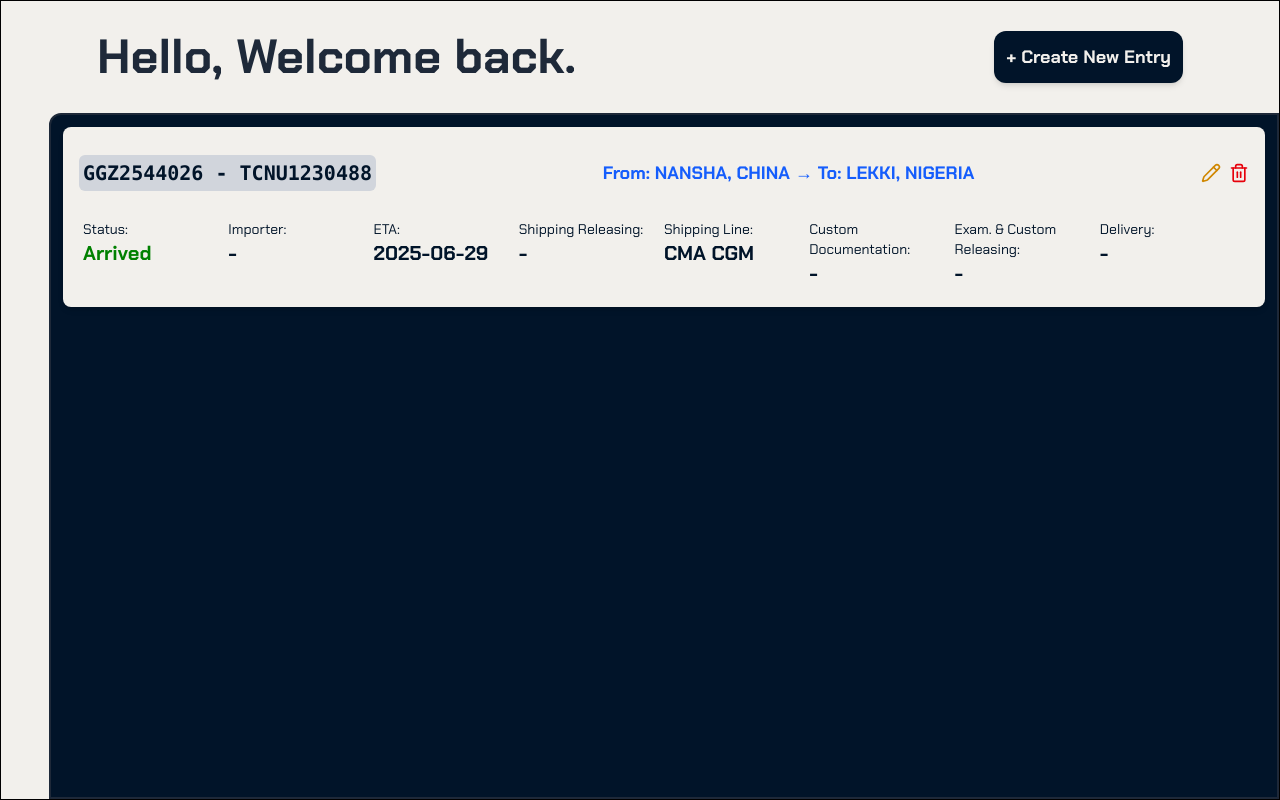
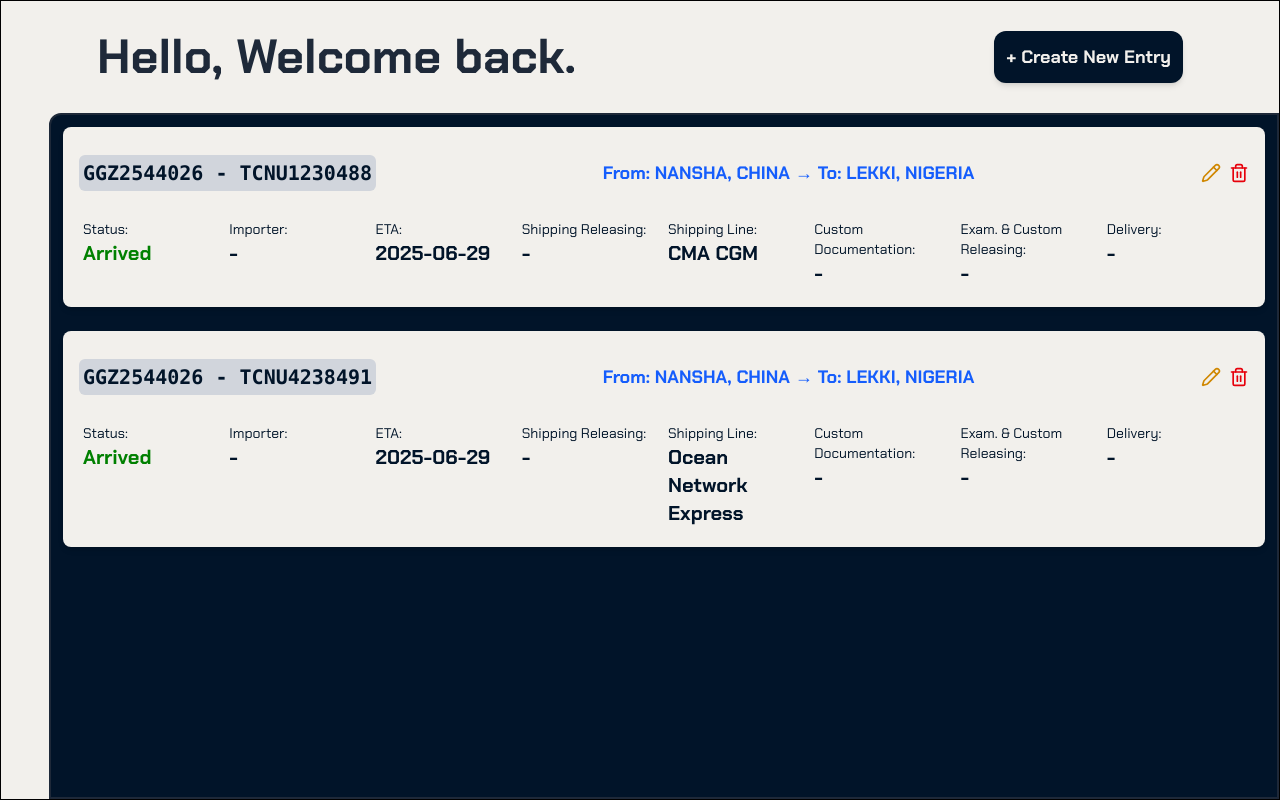
Before and after one commit to Anthvirus/admin-app, a React (Vite) app: page /admin in a window 1280 px wide. Built offline with nearby package versions, Linux system fonts and the light colour scheme.

Commit message:
error handling

```diff
--- a/src/App.jsx
+++ b/src/App.jsx
@@ -1,6 +1,5 @@
 import { BrowserRouter as Router, Routes, Route } from "react-router-dom";
 
-// Import pages
 import HomePage from './pages/home';
 import OverviewPage from "./pages/overview";
 import LoginPage from "./pages/loginPage";
--- a/src/components/shipmentComponent.jsx
+++ /dev/null
@@ -1,23 +0,0 @@
-import TrackingCard from "./trackingComponent";
-
-export default function ShipmentComponent() {
-  return (
-      <div className="rounded-lg max-w-full">
-        <TrackingCard
-          data={{
-            billLoadingNumber: "BL12345678",
-            containerNo: "CNU1234567",
-            importer: "Green Logistics Ltd.",
-            shippingLine: "Maersk",
-            status: "In Transit",
-            eta: "2025-06-20",
-            shippingReleasing: "Done",
-            customDocumentation: "Submitted",
-            examination: "Pending",
-            customReleasing: "Not Started",
-            delivery: "Not Scheduled",
-          }}
-        />
-      </div>
-  );
-}
--- a/src/components/trackingComponent.jsx
+++ b/src/components/trackingComponent.jsx
@@ -14,8 +14,8 @@ export default function ShipmentList() {
       Status: "Arrived",
       StatusId: 40,
       BLReferenceNo: "GGZ2544026",
-      ShippingLine: "CMA CGM",
-      ContainerNumber: "TCNU1230488",
+      ShippingLine: ["CMA CGM","Ocean Network Express"],
+      ContainerNumber: ["TCNU1230488", "TCNU4238491"],
       ContainerTEU: "40",
       ContainerType: "HC",
       FromCountry: "CHINA",
@@ -76,15 +76,24 @@ export default function ShipmentList() {
     closeModals();
   };
 
-  function renderContainerCards () {
-    return shipments.map((shipment) => (
+function renderContainerCards() {
+  return shipments.flatMap((shipment) => {
+    const containers = Array.isArray(shipment.ContainerNumber)
+      ? shipment.ContainerNumber
+      : [shipment.ContainerNumber];
+
+    const shippingLines = Array.isArray(shipment.ShippingLine)
+      ? shipment.ShippingLine
+      : [shipment.ShippingLine];
+
+    return containers.map((container, i) => (
       <div
-        key={shipment.BLReferenceNo}
+        key={`${shipment.BLReferenceNo}-${container}`}
         className="bg-[var(--Secondary)] text-[var(--Accent)] shadow-md rounded-lg p-4 m-3"
       >
         <div className="flex justify-between items-center">
           <h2 className="text-xl font-bold p-1 bg-gray-300 rounded-md font-mono">
-            {shipment.BLReferenceNo} - {shipment.ContainerNumber}
+            {shipment.BLReferenceNo} - {container}
           </h2>
           <p className="text-lg text-blue-600 font-bold m-4">
             <strong>From:</strong> {shipment.Pol}, {shipment.FromCountry} →{" "}
@@ -105,19 +114,32 @@ export default function ShipmentList() {
             </button>
           </div>
         </div>
-        <div className="flex mt-3 justify-between p-1">
-          <InfoRow label="Status" value={shipment.Status} style={shipment.Status == "Sailing" ? {color : "orange"} : {color : "Green"}} />
+        <div className="flex mt-3 justify-between p-1 gap-2">
+          <InfoRow
+            label="Status"
+            value={shipment.Status}
+            style={
+              shipment.Status === "Sailing"
+                ? { color: "orange" }
+                : { color: "green" }
+            }
+          />
           <InfoRow label="Importer" value="-" />
           <InfoRow label="ETA" value={shipment.FirstETA} />
           <InfoRow label="Shipping Releasing" value="-" />
-          <InfoRow label="Shipping Line" value={shipment.ShippingLine} />
+          <InfoRow
+            label="Shipping Line"
+            value={shippingLines[i] || shippingLines[0]}
+          />
           <InfoRow label="Custom Documentation" value="-" />
           <InfoRow label="Exam. & Custom Releasing" value="-" />
           <InfoRow label="Delivery" value="-" />
         </div>
       </div>
     ));
-  };
+  });
+}
+
 
   return (
     <>
--- a/src/index.css
+++ b/src/index.css
@@ -18,3 +18,12 @@
 .app{
         font-family: "Chakra Petch", sans-serif;
 }
+
+@keyframes spin {
+  to {
+    transform: rotate(360deg);
+  }
+}
+.animate-spin {
+  animation: spin 1s linear infinite;
+}
--- a/src/pages/adminPage.jsx
+++ b/src/pages/adminPage.jsx
@@ -1,15 +1,21 @@
 import { useState } from "react";
-import ShipmentList from "../components/shipmentComponent";
+import ShipmentList from "../components/trackingComponent";
 
 export default function AdminPage() {
+  const [isLoading, setIsLoading] = useState(false);
   const [isNewEntryOpen, setNewEntry] = useState(false);
   const [formData, setFormData] = useState({
     billLoadingNumber: "",
   });
 
+  const [fetchedShipment, setFetchedShipment] = useState(null);
+  const [showPreview, setShowPreview] = useState(false);
+  const [error, setError] = useState("");
+
   const closeModals = () => {
     setNewEntry(false);
     setFormData({ billLoadingNumber: "" });
+    setError("");
   };
 
   const openNewEntry = () => {
@@ -23,14 +29,50 @@ export default function AdminPage() {
     });
   };
 
-  const handleCreate = () => {
-    if (!formData.billLoadingNumber.trim()) {
-      alert("Please enter a Bill Loading Number");
+  const handleCreate = async () => {
+    if (!formData.billLoadingNumber) {
+      setError("Please enter a Bill of Lading number.");
       return;
     }
 
-    console.log("New Entry:", formData);
+    setIsLoading(true);
+    setError("");
+    try {
+      const response = await fetch(
+        "https://www.shipsgo.com/api/v1.2/ContainerService/GetContainerInfo/?authCode=4c67a579b9330e566dc9aad595cc8a6a",
+        {
+          method: "POST",
+          headers: {
+            "Content-Type": "application/json",
+          },
+          body: JSON.stringify({ billLoadingNumber: formData.billLoadingNumber }),
+        }
+      );
 
+      const data = await response.json();
+
+      if (!data || !data.ContainerList || data.ContainerList.length === 0) {
+        setError("No container data found for this B/L number.");
+        return;
+      }
+
+      setFetchedShipment(data);
+      setShowPreview(true);
+    } catch (err) {
+      console.error("API error:", err);
+      setError("Something went wrong. Please try again.");
+    } finally {
+      setIsLoading(false);
+    }
+  };
+
+  const handleSubmitToDatabase = () => {
+    // Add your logic here to POST fetchedShipment to your database
+    console.log("Submitting to database:", fetchedShipment);
+
+    // Reset everything
+    setShowPreview(false);
+    setFetchedShipment(null);
     closeModals();
   };
 
@@ -54,8 +96,11 @@ export default function AdminPage() {
 
       {isNewEntryOpen && (
         <div className="fixed inset-0 bg-black bg-opacity-40 flex items-center justify-center z-50">
-          <div className="bg-white p-6 rounded-lg w-full max-w-sm shadow-lg">
-            <h3 className="text-lg font-semibold mb-4 p-2 bg-[var(--Secondary)] w-max rounded-md">New Shipment Entry</h3>
+          <div className="bg-white p-6 rounded-lg w-full max-w-sm shadow-lg relative">
+            <h3 className="text-lg font-semibold mb-4 p-2 bg-[var(--Secondary)] w-max rounded-md">
+              New Shipment Entry
+            </h3>
+
             <div className="flex flex-col space-y-4">
               <div className="flex flex-col">
                 <label className="text-sm font-medium capitalize mb-1">
@@ -68,20 +113,67 @@ export default function AdminPage() {
                   onChange={handleInputChange}
                 />
               </div>
+              {error && <p className="text-red-600 text-sm">{error}</p>}
             </div>
 
             <div className="mt-6 flex justify-end space-x-2">
               <button
                 onClick={closeModals}
                 className="px-4 py-2 text-sm bg-gray-100 hover:opacity-80 rounded-md cursor-pointer font-semibold"
+                disabled={isLoading}
               >
                 Cancel
               </button>
               <button
                 onClick={handleCreate}
                 className="px-4 py-2 text-sm bg-blue-800 text-white rounded-md cursor-pointer hover:opacity-80 font-semibold"
+                disabled={isLoading}
               >
-                Create Entry
+                {isLoading ? "Creating..." : "Create Entry"}
+              </button>
+            </div>
+
+            {isLoading && (
+              <div className="absolute inset-0 flex items-center justify-center bg-white bg-opacity-70 rounded-lg">
+                <div className="loader border-4 border-blue-500 border-t-transparent rounded-full w-8 h-8 animate-spin"></div>
+              </div>
+            )}
+          </div>
+        </div>
+      )}
+
+      {showPreview && fetchedShipment && (
+        <div className="fixed inset-0 bg-black bg-opacity-40 flex items-center justify-center z-50">
+          <div className="bg-white p-6 rounded-lg w-full max-w-lg shadow-lg relative">
+            <h3 className="text-lg font-semibold mb-4">
+              Shipment Preview
+            </h3>
+            <div className="max-h-96 overflow-y-auto text-sm space-y-2">
+              {fetchedShipment.ContainerList.map((container, idx) => (
+                <div
+                  key={idx}
+                  className="border rounded p-3 bg-gray-50 mb-2 shadow-sm"
+                >
+                  <p><strong>Container Number:</strong> {container.ContainerNumber}</p>
+                  <p><strong>Status:</strong> {container.Status}</p>
+                  <p><strong>Shipping Line:</strong> {container.ShippingLine}</p>
+                  <p><strong>ETA:</strong> {container.FirstETA}</p>
+                </div>
+              ))}
+            </div>
+
+            <div className="flex justify-end mt-4 space-x-2">
+              <button
+                onClick={() => setShowPreview(false)}
+                className="bg-gray-200 px-4 py-2 rounded hover:opacity-80"
+              >
+                Cancel
+              </button>
+              <button
+                onClick={handleSubmitToDatabase}
+                className="bg-blue-600 text-white px-4 py-2 rounded hover:opacity-80"
+              >
+                Submit to Database
               </button>
             </div>
           </div>
```
